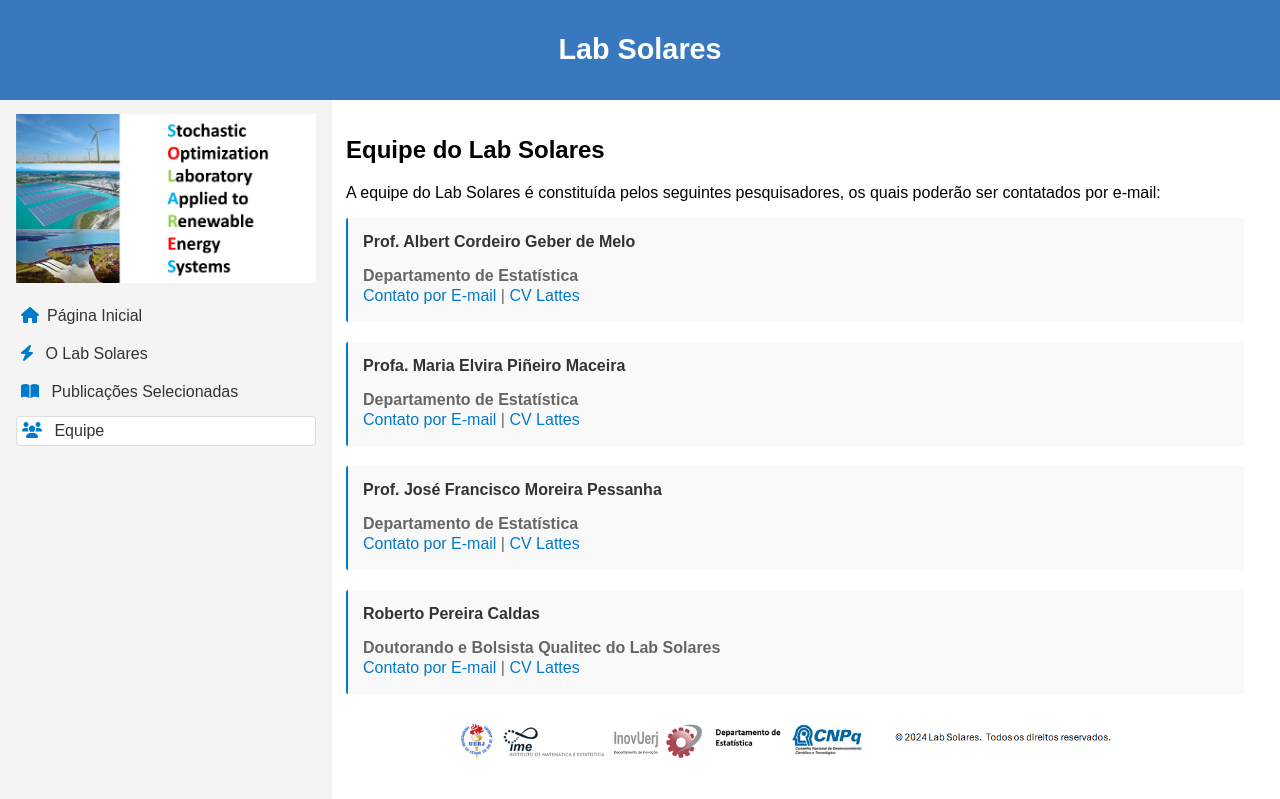
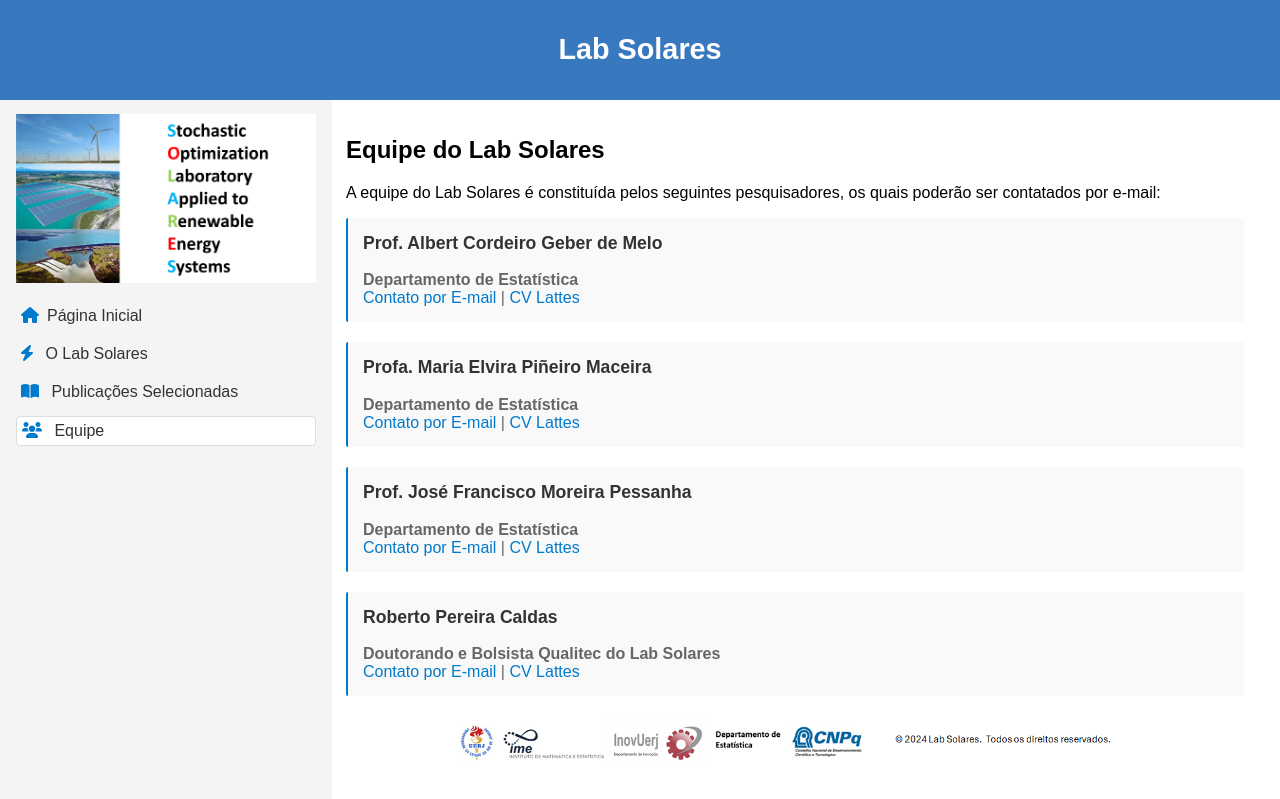
Before and after one commit to LabSolares-UERJ/main, a Jekyll site: the page built from documentation/equipe.html, in a window 1280 px wide. Shown: the top 799 px of the page. Built offline with Jekyll 4.4.1, drawn with Linux system fonts in a browser that asks for light colours.

Commit message:
Update main.css

```diff
--- a/assets/main.css
+++ b/assets/main.css
@@ -185,11 +185,11 @@ ul li a i {
 .team-member h3 {
     margin-top: 0; /* Remove o espaçamento superior do título */
     color: #333; /* Cor do título */
-    font-size: 1em; /* Tamanho da fonte do título. Antes: 1.5 */
+    font-size: 1.1em; /* Tamanho da fonte do título. Antes: 1.5 */
 }
 
 .team-member p {
-    margin: 2px 0; /* Margem entre os parágrafos. Antes: 5*/
+    margin: 0px 0; /* Margem entre os parágrafos. Antes: 5*/
     color: #666; /* Cor do texto */
 }
 
```
